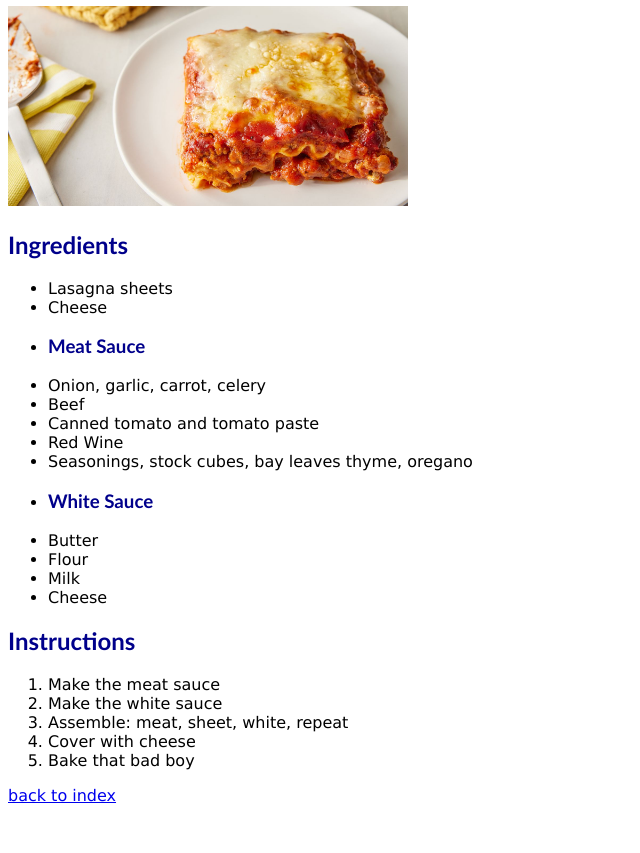
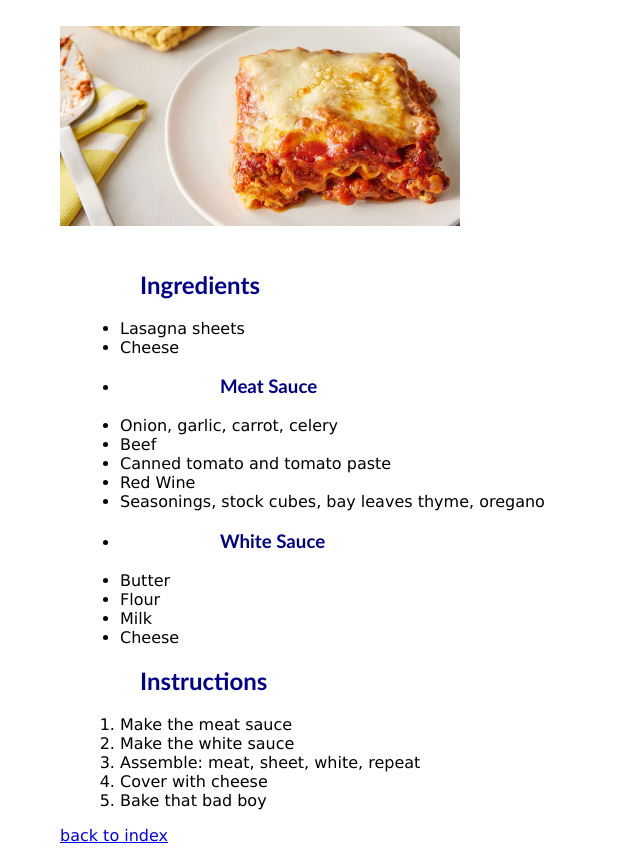
Before and after one commit to gigs1890/odin-recipes, a plain HTML site: page pages/lasagna.html in a window 1280 px wide. Shown: the part 76-929 px from the top of the page, without its empty margins (0-640 px from the left). Before the commit the page ends 889 px from the top, so only its background shows below. Drawn offline with Linux system fonts and the light colour scheme.

Commit message:
add margins

```diff
--- a/style.css
+++ b/style.css
@@ -1,13 +1,17 @@
 * {
     font-family: Verdana, sans-serif;
+    box-sizing: border-box;
+    margin-left: 20px;
 }
 
 h1, h2, h3, h4, h5, h6 {
     font-family: 'Trebuchet MS', sans-serif;
     color: darkblue;
+    margin-left: 100px;
 }
 
 img {
     width: 400px;
     height: auto;
+    margin: 20px;
 }
```
